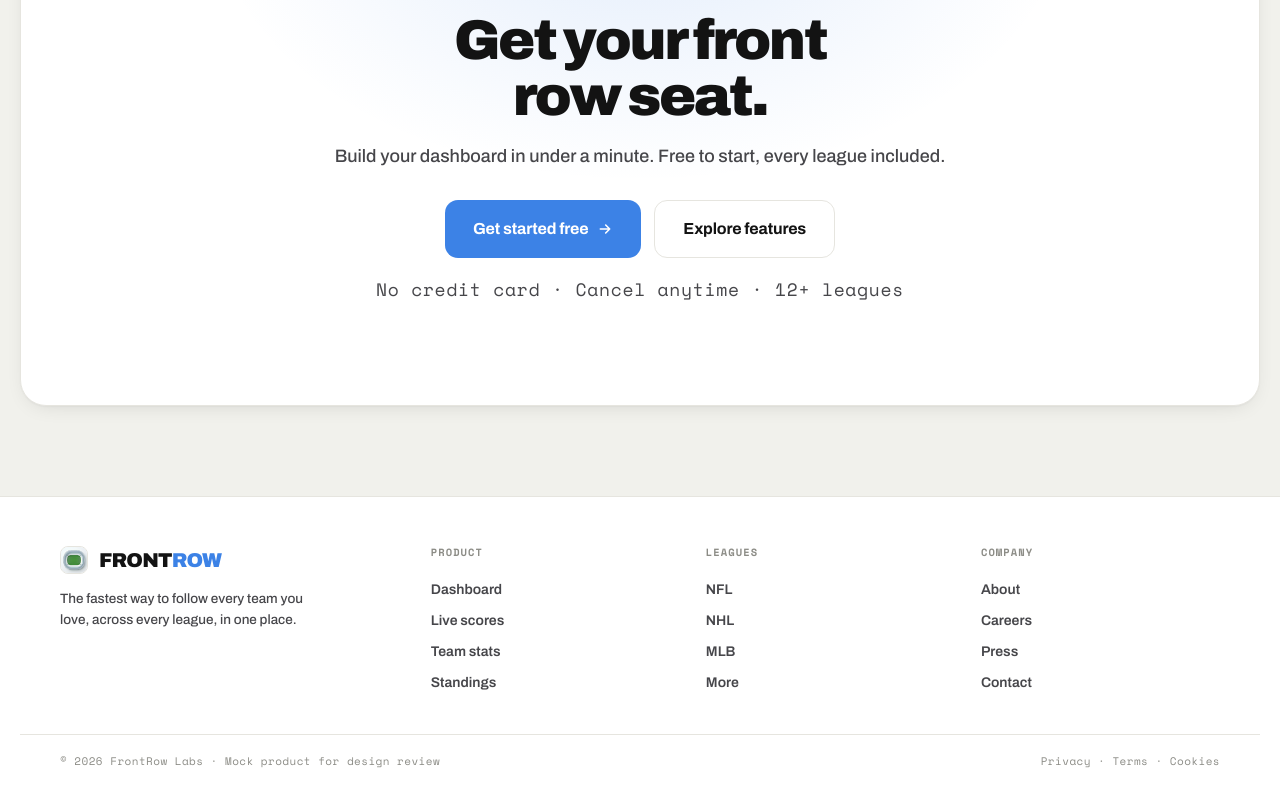
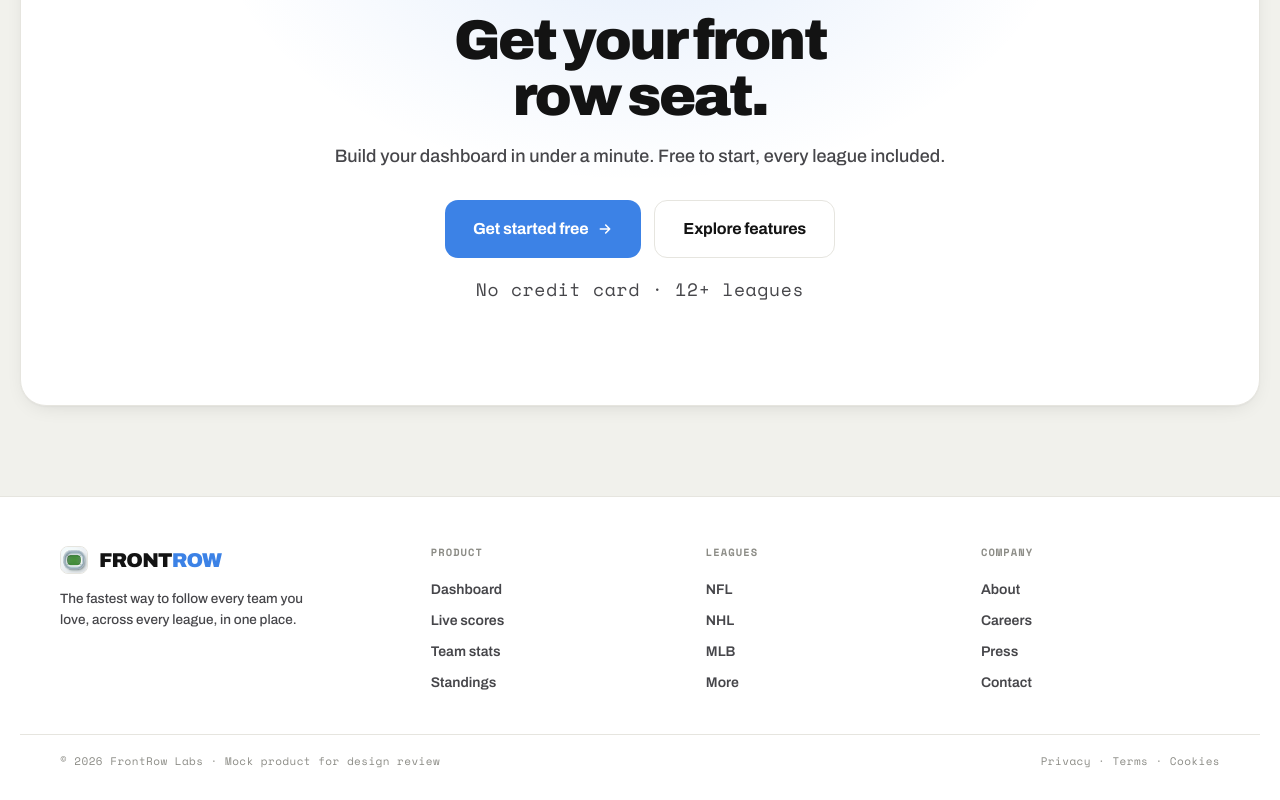
Before and after one commit to germanndarian/frontrow, a Next.js app: page / in a window 1280 px wide. Shown: the part 4299-5099 px from the top of the page. Built offline with nearby package versions, Linux system fonts and the light colour scheme; no server answers.

Commit message:
fix: drop "Cancel anytime" from the homepage, there is nothing to cancel (#67)

```diff
--- a/src/app/page.tsx
+++ b/src/app/page.tsx
@@ -751,7 +751,7 @@ export default function Home() {
               Explore features
             </a>
           </div>
-          <p className="cta__fine">No credit card · Cancel anytime · 12+ leagues</p>
+          <p className="cta__fine">No credit card · 12+ leagues</p>
         </div>
       </section>
 
```
